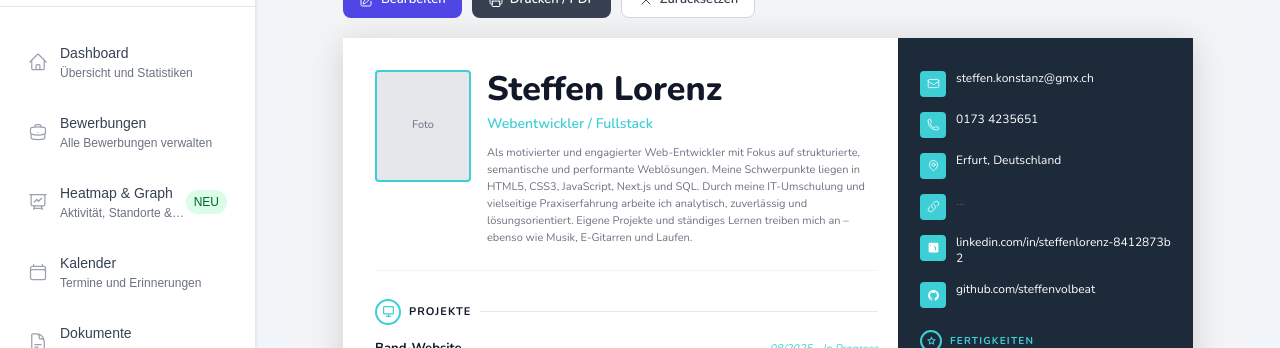
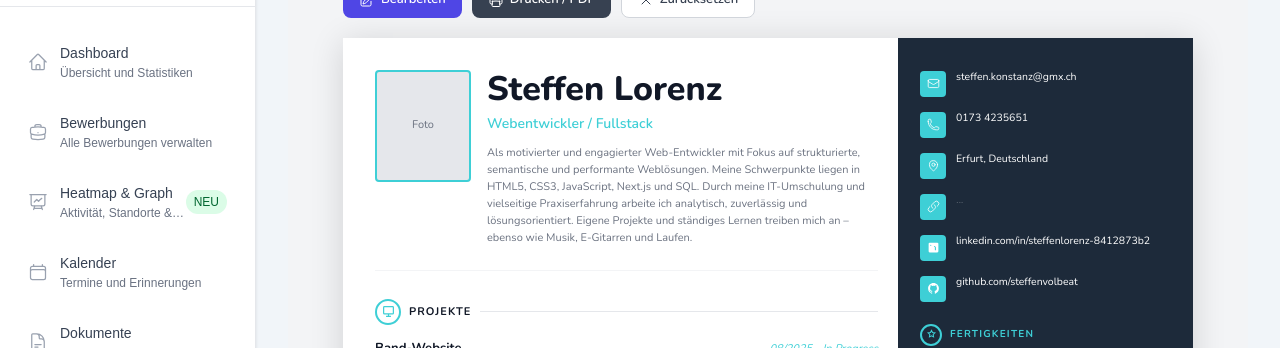
Before and after one commit to steffenvolbeat/BW-MANAGE-WEBTOOL, a Next.js app: page /lebenslauf in a window 1280 px wide. Shown: the part 139-487 px from the top of the page. Built offline with nearby package versions, Linux system fonts and the light colour scheme; no server answers.

Commit message:
fix: URLs in Sidebar kein Zeilenumbruch (whiteSpace nowrap, 10.5px)

```diff
--- a/src/components/anschreiben/CoverLetterNovoresume.tsx
+++ b/src/components/anschreiben/CoverLetterNovoresume.tsx
@@ -90,7 +90,7 @@ function CRow({ icon, value, editing, onChange, onDelete, hidden }: {
         {editing
           ? <input value={value} onChange={e => onChange(e.target.value)}
               style={{ background: "rgba(255,255,255,0.12)", border: "1px dashed rgba(255,255,255,0.4)", borderRadius: 3, padding: "1px 4px", outline: "none", color: "white", fontFamily: FNT, fontSize: 12, width: "100%", boxSizing: "border-box" }} />
-          : <span style={{ fontSize: 12, color: "white", lineHeight: 1.4, wordBreak: "break-all" }}>{value}</span>
+          : <span style={{ fontSize: 10.5, color: "white", lineHeight: 1.4, whiteSpace: "nowrap" }}>{value}</span>
         }
       </div>
       {editing && onDelete && (
--- a/src/components/lebenslauf/LebenslaufTemplate.tsx
+++ b/src/components/lebenslauf/LebenslaufTemplate.tsx
@@ -238,7 +238,7 @@ function CRow({ icon, value, editing, onChange, onDelete, hidden }: { icon:React
       <div style={{width:26,height:26,borderRadius:4,backgroundColor:hidden?"#6b7280":A,display:"flex",alignItems:"center",justifyContent:"center",flexShrink:0,marginTop:1}}>
         <span style={{color:"white",display:"flex"}}>{icon}</span>
       </div>
-      <E value={value} onChange={onChange} editing={editing} style={{fontSize:12,color:"white",lineHeight:1.4,wordBreak:"break-all"}}/>
+      <E value={value} onChange={onChange} editing={editing} style={{fontSize:10.5,color:"white",lineHeight:1.4,whiteSpace:"nowrap"}}/>
       {editing && onDelete && (
         <button type="button" onClick={onDelete} title={hidden?"Wieder einblenden":"Ausblenden"}
           style={{background:hidden?"rgba(62,207,214,0.18)":"rgba(248,113,113,0.18)",border:`1px solid ${hidden?A:"#f87171"}`,borderRadius:4,cursor:"pointer",color:hidden?A:"#f87171",padding:"2px 4px",lineHeight:1,flexShrink:0,marginTop:2,display:"flex",alignItems:"center"}}>
```
